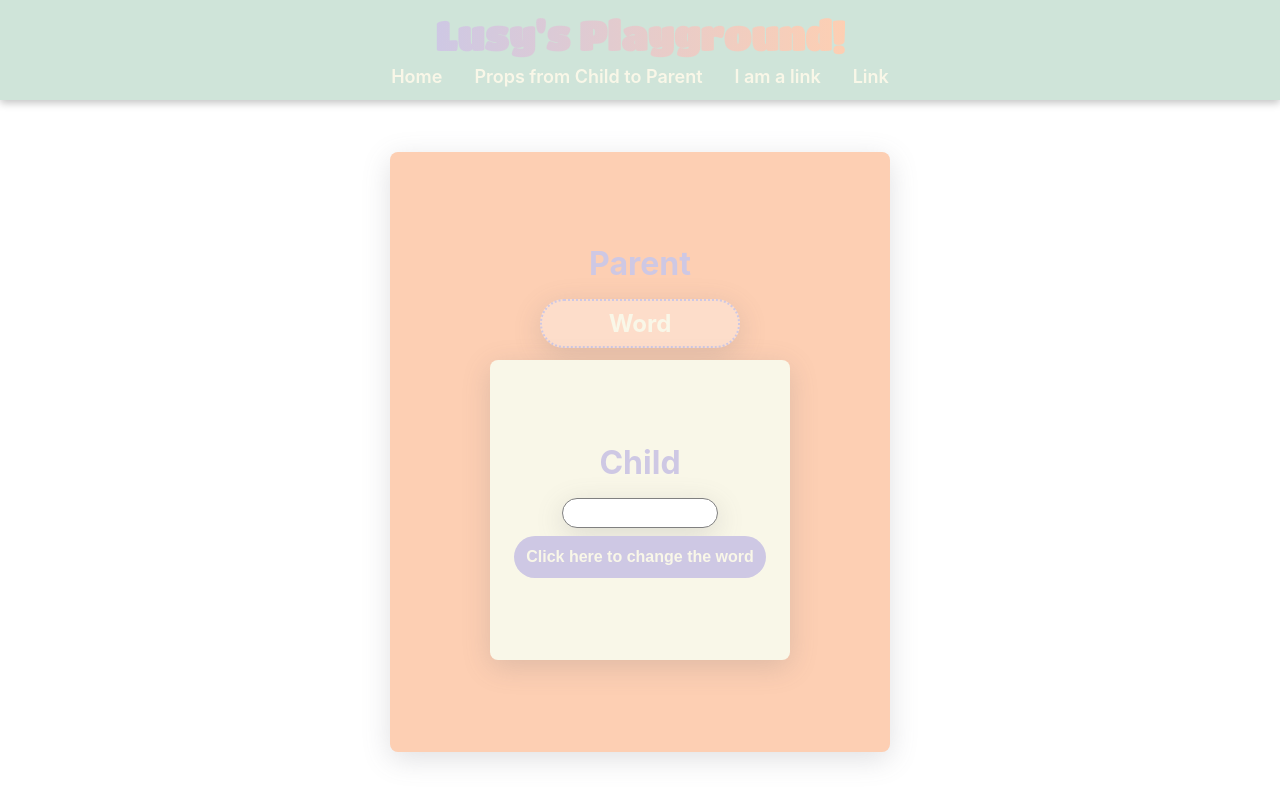
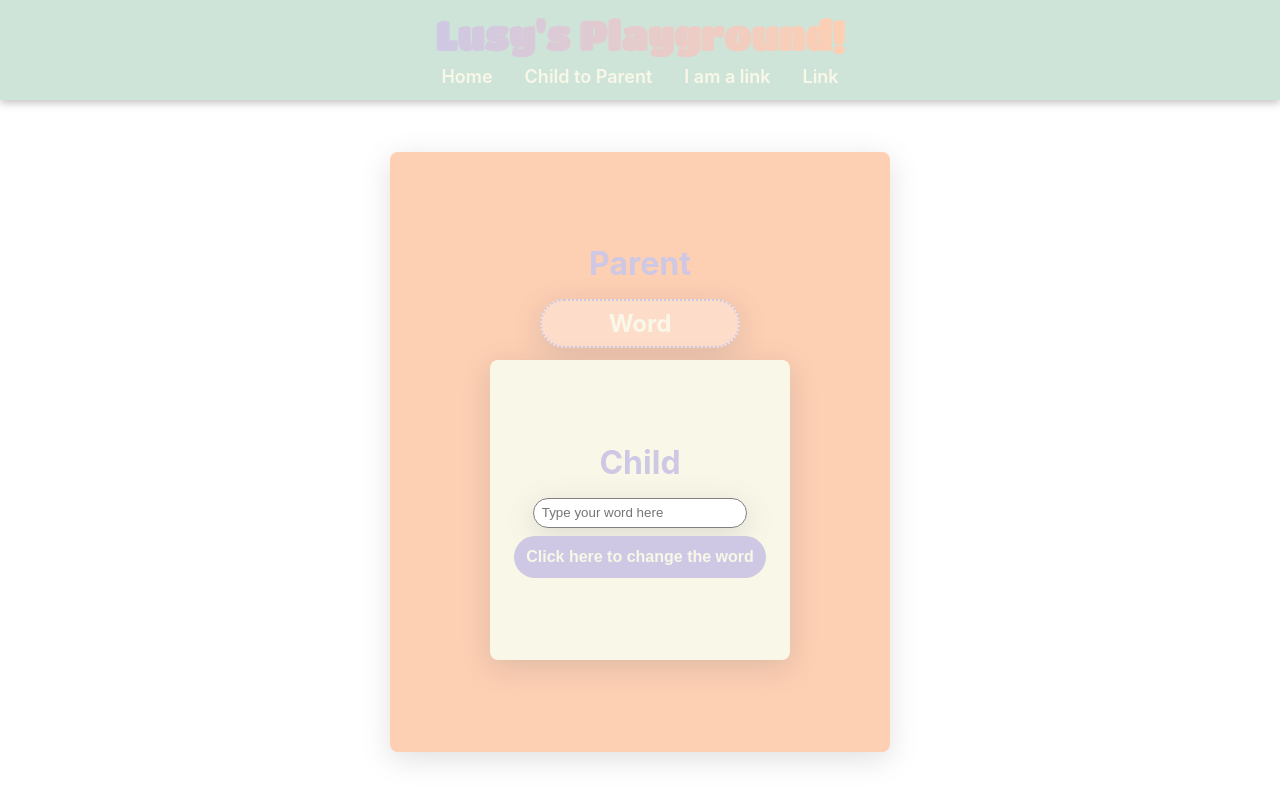
Before and after one commit to lindabertling/my-react-playground, a React (Create React App) app: page /child-to-parent in a window 1280 px wide. Built offline with nearby package versions, Linux system fonts and the light colour scheme.

Commit message:
working on form and word input

```diff
--- a/src/components/Header.js
+++ b/src/components/Header.js
@@ -10,9 +10,7 @@ const Header = () => {
       <div className="nav">
         <ul>
           <li onClick={() => navigate("/")}>Home</li>
-          <li onClick={() => navigate("/child-to-parent")}>
-            Props from Child to Parent
-          </li>
+          <li onClick={() => navigate("/child-to-parent")}>Child to Parent</li>
           <li>I am a link</li>
           <li>Link</li>
         </ul>
--- a/src/components/childToParent/Child.js
+++ b/src/components/childToParent/Child.js
@@ -1,22 +1,27 @@
 import React, { useState } from "react";
-import Button from "./Button";
 import "./Child.css";
-import Input from "./Input";
+import Form from "./Form";
 
 const Child = ({ changeWord }) => {
-  const [word, setWord] = useState("Lusen");
+  const [userInput, setUserInput] = useState("");
 
-  const handleSubmit = function (inputWord) {
-    setWord(inputWord);
+  const handleSubmit = (event) => {
+    event.preventDefault();
+    changeWord(userInput);
+  };
+
+  const handleUserInput = (userInputText) => {
+    setUserInput(userInputText);
   };
 
   return (
     <div className="child">
       <h1>Child</h1>
-      <Input onSubmit={(newWord) => handleSubmit(newWord)} />
-      <Button type="submit" onClick={() => changeWord(word)}>
-        Click here to change the word
-      </Button>
+      <Form
+        handleSubmit={handleSubmit}
+        handleUserInput={handleUserInput}
+        btnTitle="Click here to change the word"
+      ></Form>
     </div>
   );
 };
--- /dev/null
+++ b/src/components/childToParent/Form.js
@@ -0,0 +1,16 @@
+import React from "react";
+import Button from "./Button";
+import Input from "./Input";
+
+const Form = ({ handleSubmit, handleUserInput, btnTitle }) => {
+  return (
+    <div>
+      <form onSubmit={handleSubmit}>
+        <Input handleChange={handleUserInput}></Input>
+        <Button type="submit">{btnTitle}</Button>
+      </form>
+    </div>
+  );
+};
+
+export default Form;
--- a/src/components/childToParent/Input.js
+++ b/src/components/childToParent/Input.js
@@ -1,16 +1,19 @@
 import React, { useState } from "react";
 import "./Input.css";
 
-const Input = ({ onSubmit }) => {
+const Input = ({ handleChange }) => {
   const [userInputValue, setUserInputValue] = useState("");
+
   const getInputValue = (event) => {
     setUserInputValue(event.target.value);
-    console.log(userInputValue);
+    handleChange(userInputValue);
   };
   return (
-    <form onSubmit={onSubmit}>
-      <input type="text" onChange={getInputValue}></input>
-    </form>
+    <input
+      type="text"
+      onChange={getInputValue}
+      placeholder="Type your word here"
+    ></input>
   );
 };
 
--- a/src/components/childToParent/Parent.js
+++ b/src/components/childToParent/Parent.js
@@ -5,11 +5,15 @@ import Child from "./Child";
 const Parent = () => {
   const [word, setWord] = useState("Word");
 
+  const onChangeWord = (userInputWord) => {
+    setWord(userInputWord);
+  };
+
   return (
     <div className="parent">
       <h1>Parent</h1>
       <h2>{word}</h2>
-      <Child changeWord={(word) => setWord(word)} />
+      <Child changeWord={onChangeWord} />
     </div>
   );
 };
```
